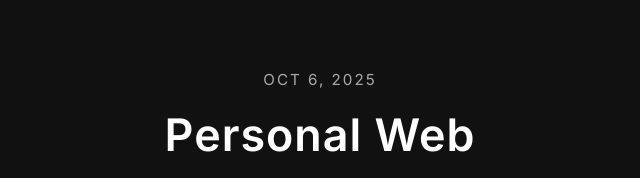
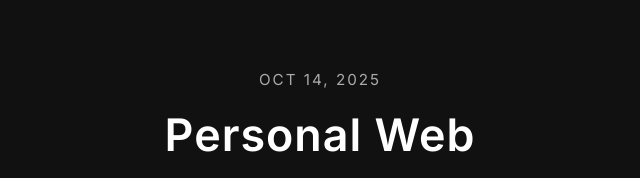
Before and after one commit to richardrey21/new-Webby-, a plain HTML site: page index.html in a window 1280 px wide. Shown: the part 179-357 px from the top of the page, 320-960 px from the left. Drawn offline with Linux system fonts and the light colour scheme.

Commit message:
Update index.html

```diff
--- a/index.html
+++ b/index.html
@@ -194,7 +194,7 @@
   </nav>
   <main class="container">
     <div class="back-arrow">&larr;</div>
-    <div class="date">OCT 6, 2025</div>
+    <div class="date">OCT 14, 2025</div>
     <div class="title">Personal Web</div>
     <div class="desc">
       Hi this is my personal webby i made n stuff, i know lack luster but its faster to deploy then the older website i launched a year ago. uh PommeGPT is suppose to be a succesor to the older GPT but its still work in progress and the link doesnt work yet.....uh sorry i had to change the name.
```
